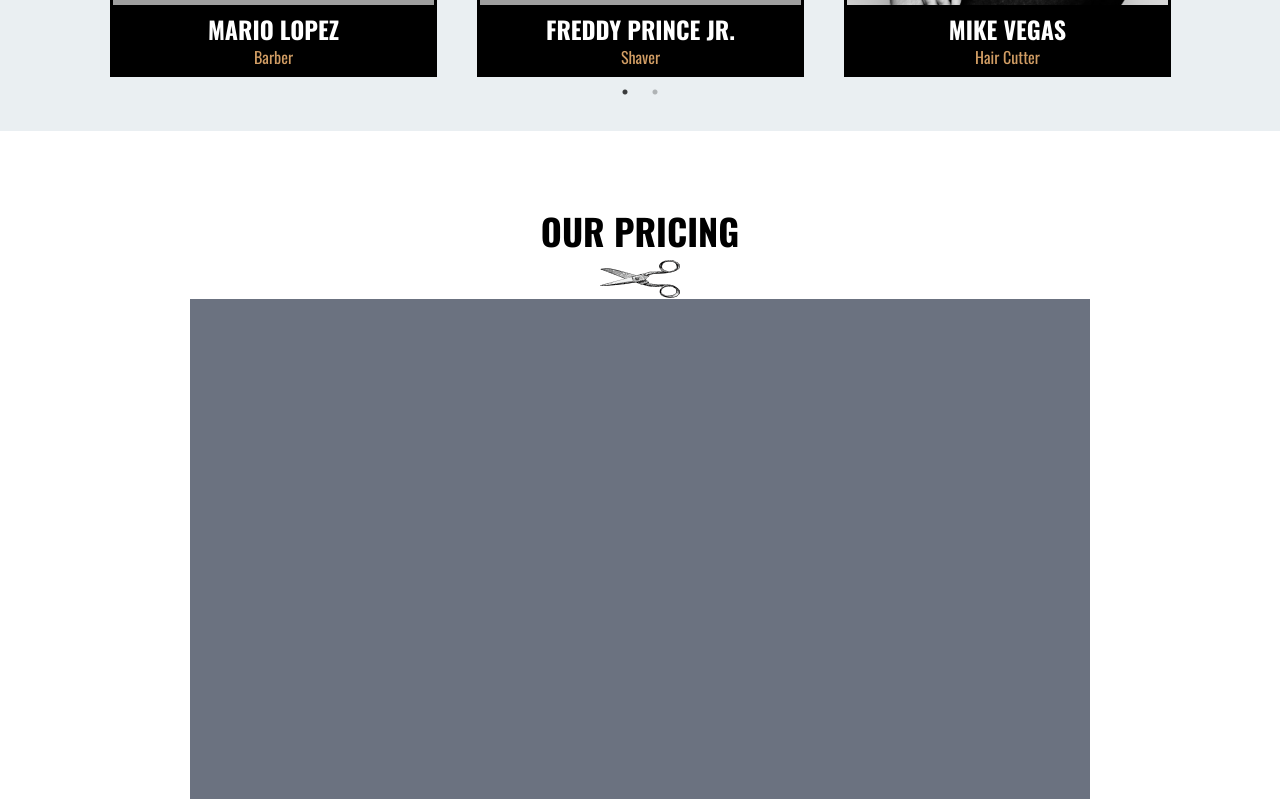
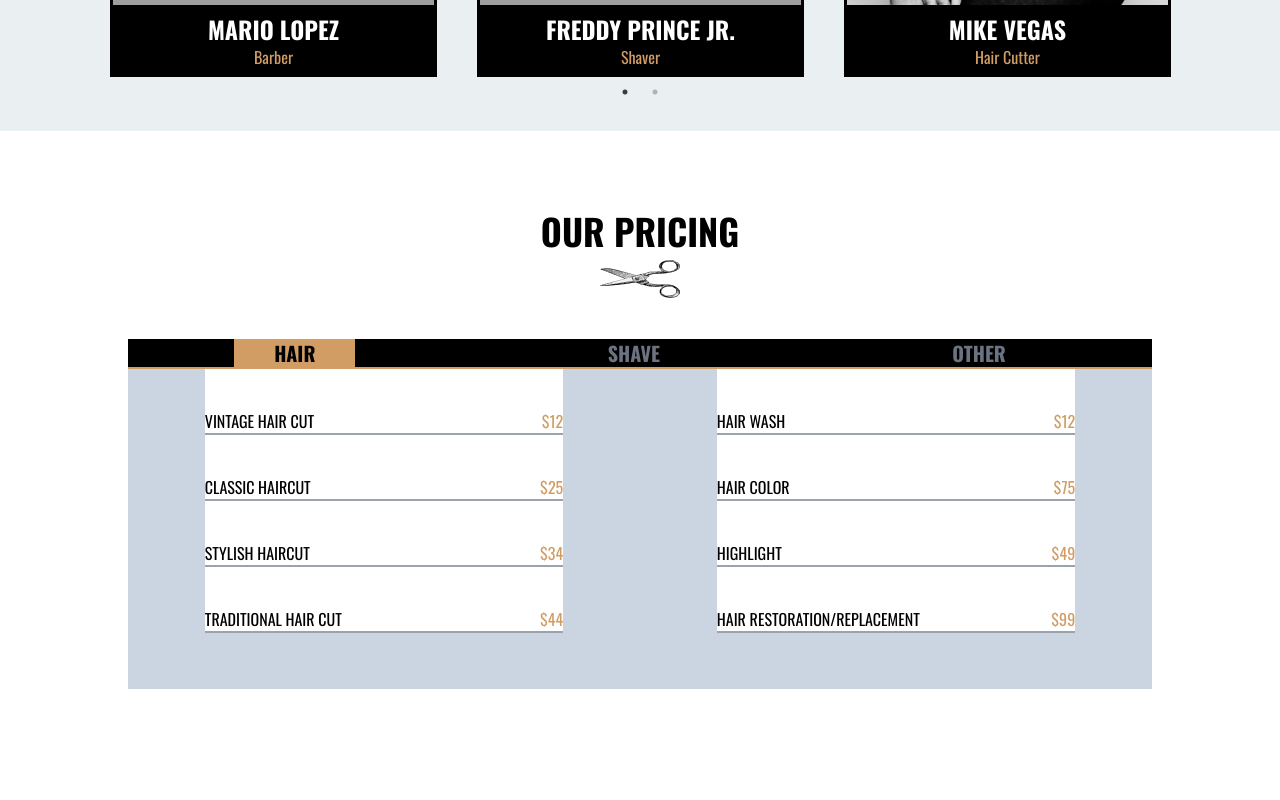
Before and after one commit to Danieljamespm/barber-shop-react, a React (Vite) app: page / in a window 1280 px wide. Shown: the part 3420-4220 px from the top of the page. Built offline with nearby package versions, Linux system fonts and the light colour scheme; grey boxes are pictures that could not be loaded.

Commit message:
added and styled tabs component.

```diff
--- a/src/Components/Pricing.jsx
+++ b/src/Components/Pricing.jsx
@@ -2,69 +2,161 @@ import React, {useState} from 'react'
 
 const Pricing = () => {
 
-    const [activeTab, setActiveTab] = useState(0)
+    const [activeTab, setActiveTab] = useState("tab1")
 
     const tabs = [
-        {
-            label: 'Hair',
-            services: [
-                {name:'VINTAGE HAIR CUT', price: '$12'},
-                {name: 'CLASSIC HAIR CUT', price: '25'},
-                {name: 'STYLISH HAIR CUT', price: '$34'},
-                {name: 'TRADITIONAL HAIR CUT', price: '$44'},
-            ],
-            additionalServices: [
-                {name: 'HAIR WASH', price: '$12'},
-                {name: 'HAIR COLOR', price: '75'},
-                {name: 'HIGHLIGHT', price: '49'},
-                {name: 'HAIR RESTORATION OR REPLACEMENT', price: 'STARTING AT $99'},
-            ],
-        },
-        {
-            label: 'Shave',
-            services: [
-                {name: "BEARD TRIM", price: '$10'},
-                {name: "FULL BEARD SHAPING", price:'$30'},
-                {name:"HOT TOWEL SHAVE", price:'$25'},
-                {name:'CLASSIC SHAVE', price:'$15'},
-            ],
-            additionalSerevices: [
-                {name: "BEARD LINE-UP", price: '$20'},
-                {name: "MUSTACHE TRIM", price:'$20'},
-                {name:"FACIAL HAIR TINTING", price:'$40'},
-                {name:'SKIN TREATMENTS', price:'$15'},
-            ],
-        },
-        {
-            label: 'OTHER',
-            services:[
-                {name: "MANICURE", price: '$10'},
-                {name: "PEDICURE", price:'$15'},
-                {name:"FACIAL", price:'$20'},
-                {name:'FACE MASK', price:'$10'},
-            ],
-            additionalServices: [
-                {name: "EYEBROW WAXING", price: '$20'},
-                {name: "NOSE AND EAR TRIMMING", price:'$20'},
-                {name:"CHEST AND BACK WAXING", price:'$40'},
-                {name:'MASSAGE', price:'$30'},
-            ],
-        },
+        {id:"tab1", label: "HAIR"},
+        {id:"tab2", label: "SHAVE"},
+        {id:"tab3", label: "OTHER"}
     ];
+
+    const tabContent = {
+        tab1: (
+            <div className='flex justify-around flex-col md:flex-row'>
+                <div className='bg-white w-[100%] md:w-[35%]'>
+
+                    <div className='flex justify-between'>
+                    <p className='font-oswald border-b-2 w-full border-gray-400 md:pt-10'>VINTAGE HAIR CUT </p>
+                    <p className='text-[#d19d64] border-b-2 md:pt-10 border-gray-400 font-oswald pt-3'>$12</p>
+                    </div>
+                    <div className='flex justify-between'>
+                    <p className='font-oswald border-b-2 w-full border-gray-400 md:pt-10'>CLASSIC HAIRCUT</p>
+                    <p className='text-[#d19d64] md:pt-10 font-oswald border-b-2 border-gray-400 pt-3'>$25</p>
+                    </div>
+                    <div className='flex justify-between'>
+                    <p className='font-oswald border-b-2 w-full border-gray-400 md:pt-10'>STYLISH HAIRCUT</p>
+                    <p className='text-[#d19d64] md:pt-10 font-oswald border-b-2 border-gray-400 pt-3'>$34</p>
+                    </div>
+                    <div className='flex justify-between'>
+                    <p className='font-oswald border-b-2 w-full border-gray-400 md:pt-10'>TRADITIONAL HAIR CUT</p>
+                    <p className='text-[#d19d64] md:pt-10 font-oswald border-b-2 border-gray-400 pt-3'>$44</p>
+                    </div>
+                </div>
+                <div className='bg-white w-[100%] md:w-[35%]'>
+                    <div className='flex justify-between'>
+                    <p className='font-oswald border-b-2 w-full border-gray-400 md:pt-10'>HAIR WASH</p>
+                    <p className='text-[#d19d64] md:pt-10 font-oswald border-b-2 border-gray-400 pt-3'>$12</p>
+                    </div>
+                    <div className='flex justify-between'>
+                    <p className='font-oswald border-b-2 w-full border-gray-400 md:pt-10'>HAIR COLOR</p>
+                    <p className='text-[#d19d64] md:pt-10 font-oswald border-b-2 border-gray-400 pt-3'>$75</p>
+                    </div>
+                    <div className='flex justify-between'>
+                    <p className='font-oswald border-b-2 w-full border-gray-400 md:pt-10'>HIGHLIGHT</p>
+                    <p className='text-[#d19d64] md:pt-10 font-oswald border-b-2 border-gray-400 pt-3'>$49</p>
+                    </div>
+                    <div className='flex justify-between'>
+                    <p className='font-oswald border-b-2 w-full border-gray-400 md:pt-10'>HAIR RESTORATION/REPLACEMENT</p>
+                    <p className='text-[#d19d64] md:pt-10  font-oswald border-b-2 border-gray-400 pt-3'>$99</p>
+                    </div>
+                </div>
+            </div>
+        ),
+        tab2: (
+            <div className='flex justify-around flex-col md:flex-row'>
+            <div className='bg-white w-[100%] md:w-[35%]'>
+
+                <div className='flex justify-between'>
+                <p className='font-oswald border-b-2 w-full border-gray-400 md:pt-10'>BEAR TRIM </p>
+                <p className='text-[#d19d64] border-b-2 md:pt-10 border-gray-400 font-oswald pt-3'>$10</p>
+                </div>
+                <div className='flex justify-between'>
+                <p className='font-oswald border-b-2 w-full border-gray-400 md:pt-10'>FULL BEARD SHAPING</p>
+                <p className='text-[#d19d64] md:pt-10 font-oswald border-b-2 border-gray-400 pt-3'>$30</p>
+                </div>
+                <div className='flex justify-between'>
+                <p className='font-oswald border-b-2 w-full border-gray-400 md:pt-10'>HOT TOWEL SHAVE</p>
+                <p className='text-[#d19d64] md:pt-10 font-oswald border-b-2 border-gray-400 pt-3'>$25</p>
+                </div>
+                <div className='flex justify-between'>
+                <p className='font-oswald border-b-2 w-full border-gray-400 md:pt-10'>CLASSIC SHAVE</p>
+                <p className='text-[#d19d64] md:pt-10 font-oswald border-b-2 border-gray-400 pt-3'>$15</p>
+                </div>
+            </div>
+            <div className='bg-white w-[100%] md:w-[35%]'>
+                <div className='flex justify-between'>
+                <p className='font-oswald border-b-2 w-full border-gray-400 md:pt-10'>BEARD LINE-UP</p>
+                <p className='text-[#d19d64] md:pt-10 font-oswald border-b-2 border-gray-400 pt-3'>$20</p>
+                </div>
+                <div className='flex justify-between'>
+                <p className='font-oswald border-b-2 w-full border-gray-400 md:pt-10'>MUSTACHE TRIM</p>
+                <p className='text-[#d19d64] md:pt-10 font-oswald border-b-2 border-gray-400 pt-3'>$20</p>
+                </div>
+                <div className='flex justify-between'>
+                <p className='font-oswald border-b-2 w-full border-gray-400 md:pt-10'>FACIAL HAIR TINTING</p>
+                <p className='text-[#d19d64] md:pt-10 font-oswald border-b-2 border-gray-400 pt-3'>$40</p>
+                </div>
+                <div className='flex justify-between'>
+                <p className='font-oswald border-b-2 w-full border-gray-400 md:pt-10'>SKIN TREATMENTS</p>
+                <p className='text-[#d19d64] md:pt-10  font-oswald border-b-2 border-gray-400 pt-3'>$15</p>
+                </div>
+            </div>
+        </div>
+        ),
+        tab3: (
+            <div className='flex justify-around flex-col md:flex-row'>
+                <div className='bg-white w-[100%] md:w-[35%]'>
+
+                    <div className='flex justify-between'>
+                    <p className='font-oswald border-b-2 w-full border-gray-400 md:pt-10'>MANICURE </p>
+                    <p className='text-[#d19d64] border-b-2 md:pt-10 border-gray-400 font-oswald pt-3'>$10</p>
+                    </div>
+                    <div className='flex justify-between'>
+                    <p className='font-oswald border-b-2 w-full border-gray-400 md:pt-10'>PEDICURE</p>
+                    <p className='text-[#d19d64] md:pt-10 font-oswald border-b-2 border-gray-400 pt-3'>$15</p>
+                    </div>
+                    <div className='flex justify-between'>
+                    <p className='font-oswald border-b-2 w-full border-gray-400 md:pt-10'>FACIAL</p>
+                    <p className='text-[#d19d64] md:pt-10 font-oswald border-b-2 border-gray-400 pt-3'>$20</p>
+                    </div>
+                    <div className='flex justify-between'>
+                    <p className='font-oswald border-b-2 w-full border-gray-400 md:pt-10'>FACE MASK</p>
+                    <p className='text-[#d19d64] md:pt-10 font-oswald border-b-2 border-gray-400 pt-3'>$10</p>
+                    </div>
+                </div>
+                <div className='bg-white w-[100%] md:w-[35%]'>
+                    <div className='flex justify-between'>
+                    <p className='font-oswald border-b-2 w-full border-gray-400 md:pt-10'>EYEBROW WAXING</p>
+                    <p className='text-[#d19d64] md:pt-10 font-oswald border-b-2 border-gray-400 pt-3'>$20</p>
+                    </div>
+                    <div className='flex justify-between'>
+                    <p className='font-oswald border-b-2 w-full border-gray-400 md:pt-10'>NOSE AND EAR TRIMMING</p>
+                    <p className='text-[#d19d64] md:pt-10 font-oswald border-b-2 border-gray-400 pt-3'>$20</p>
+                    </div>
+                    <div className='flex justify-between'>
+                    <p className='font-oswald border-b-2 w-full border-gray-400 md:pt-10'>CHEST AND BACK WAXING</p>
+                    <p className='text-[#d19d64] md:pt-10 font-oswald border-b-2 border-gray-400 pt-3'>$40</p>
+                    </div>
+                    <div className='flex justify-between'>
+                    <p className='font-oswald border-b-2 w-full border-gray-400 md:pt-10'>MASSAGE</p>
+                    <p className='text-[#d19d64] md:pt-10  font-oswald border-b-2 border-gray-400 pt-3'>$30</p>
+                    </div>
+                </div>
+            </div>
+        )
+    }
 
 
 
 
   return (
-    <div className='w-[100%] h-[700px]'>
-    <div className='text-center'>
-        <h2 className='text-4xl font-oswald font-bold  pt-20 pb-2'>OUR PRICING</h2>
-        <img className='w-[80px] mx-auto' src='./barber-scissors.png' />
-    </div>
-        <div className='max-w-[900px] bg-gray-500 h-[500px] mx-auto'>
 
+        <div className='h-[700px] w-full'>
+            <h2 className='text-4xl text-center font-oswald font-bold pt-20 pb-2'>OUR PRICING</h2>
+            <img className='w-[80px] mx-auto pb-10' src='./barber-scissors.png' />
+                <div className='bg-slate-300 w-[80%] h-[50%] m-auto'>
+               <div className='flex flex-wrap justify-around bg-black text-gray-500 text-xl font-bold border-b-2 border-[#d19d64] '>
+                {tabs.map((tab) => (
+                    <button key={tab.id} onClick={() => setActiveTab(tab.id)} className={`font-oswald hover:bg-[#d19d64] hover:text-black px-10 hover:duration-500 ${
+                        activeTab === tab.id ? 'bg-[#d19d64] text-black' : 'bg-black text-gray-500'
+                    }`}>
+
+                        {tab.label}</button>
+                ))}
+            </div>
+            <div>{tabContent[activeTab]}</div>
+            </div>
         </div>
-    </div>
   )
 }
 
```
